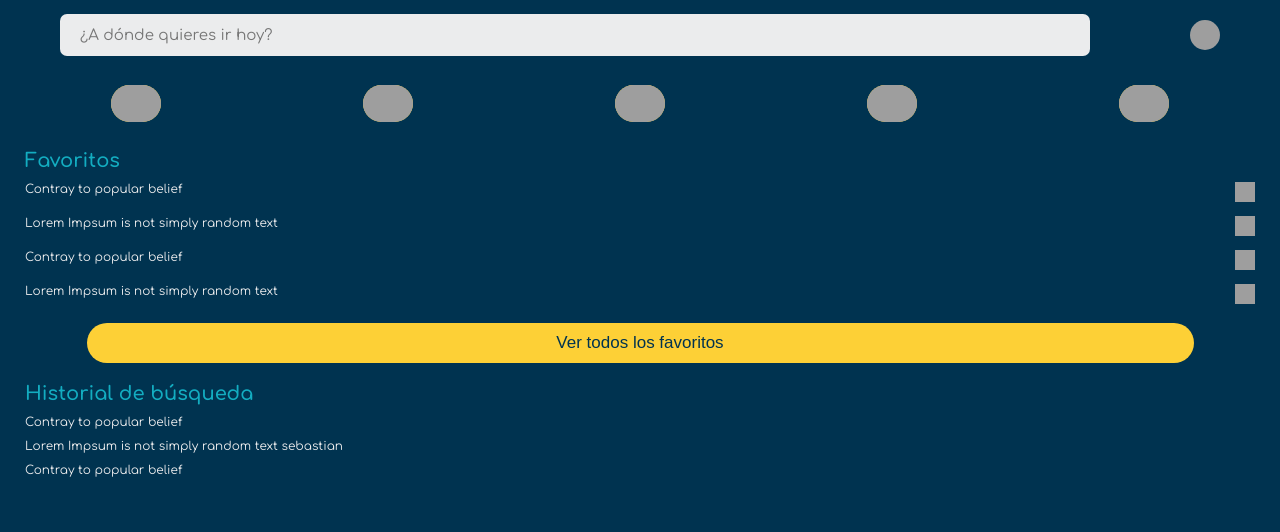
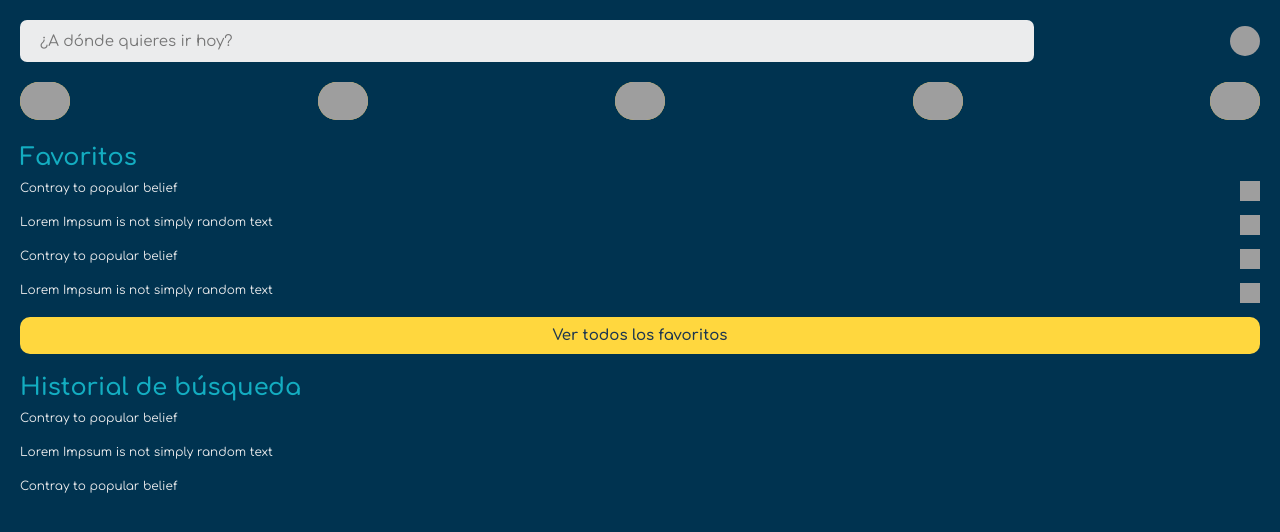
Before and after one commit to helbertoro/findmap, a React app: page /search in a window 1280 px wide. Built offline with nearby package versions, Linux system fonts and the light colour scheme; grey boxes are pictures that could not be loaded.

Commit message:
Fixed styles

```diff
--- a/src/assets/styles/App.sass
+++ b/src/assets/styles/App.sass
@@ -1,2 +1,21 @@
+@import './Vars.sass'
+
+body
+    position: fixed
+    width: 100%
+    height: 100vh
+    margin: 0px
+    padding: 20px 10px 30px 10px
+    box-sizing: border-box
+    font-family: $font
+    background-color: $dark_strong
+
+#app
+    position: relative
+    width: 100%
+    height: 100%
+    padding: 0 10px
+    box-sizing: border-box
+
 .ml-2
     margin-left: 2%
--- a/src/assets/styles/Home.sass
+++ b/src/assets/styles/Home.sass
@@ -1,29 +1,27 @@
 @import './Vars.sass'
 
+.container__home
+    width: 100%
+    height: 100%
+    position: relative
 
-body
-    padding: 20px 10px 30px 10px
-    margin: 0px
-    font-family: $font
-    background-color: $dark_strong
+    &--header
+        width: 100%
+        position: absolute
+        top: 0
+        z-index: 100
+        display: flex
+        align-items: center
+        justify-content: space-between
 
-.container__home
-    height: 530px
-    display: flex
-    flex-direction: column
-    justify-content: space-between
+    &--footer
+        width: 100%
+        position: absolute
+        bottom: 0
+        z-index: 100
+        display: flex
+        align-items: flex-end
+        justify-content: space-between
 
-
-
-.header
-    display: flex
-    align-items: center
-    justify-content: space-around
-
-.footer
-    display: flex
-    justify-content: space-between
-    align-items: flex-end
-
-    & img
-        width: 50px
+//     & img
+//         width: 50px
--- a/src/assets/styles/Search.sass
+++ b/src/assets/styles/Search.sass
@@ -1,34 +1,31 @@
 @import './Vars.sass'
 
-body
-    padding: 20px 10px 30px 10px
-    margin: 0px
-    font-family: $font
-    background-color: $dark_strong
+.container-search
+    width: 100%
+    height: 100%
+    position: relative
 
+    &__header
+        width: 100%
+        display: flex
+        align-items: center
+        justify-content: space-between
 
-.header
-    height: 30px
-    display: flex
-    justify-content: space-around
-    align-items: center
+    &__banner
+        margin-top: 20px
+        display: flex
+        justify-content: space-between
+        align-items: center
 
-.banner
-    margin-top: 20px
-    height: 70px
-    display: flex
-    justify-content: space-around
-    align-items: center
+    &__favorites
+        margin-top: 20px
 
-.favorites
-    margin: 10px 15px 20px 15px
+        &--favorite
+            margin-bottom: 10px
+            display: flex
+            justify-content: space-between
 
-.favorites__container
-    margin-bottom: 10px
-    display: flex
-    justify-content: space-between
-
-.favorits__button
-    margin-top: 15px
-    display: flex
-    justify-content: center
+        // &--button
+        //     margin-top: 15px
+        //     display: flex
+        //     justify-content: center
--- a/src/assets/styles/UserForm.sass
+++ b/src/assets/styles/UserForm.sass
@@ -1,20 +1,12 @@
 @import "./Vars.sass"
 
-body
-    margin: 0
-    padding: 0
-    background-color: #1C3650
-    color: #FFF
-    font-family: $font
-    font-size: 13px
-
 h2
-    margin: 20% 0
+    margin: 0 0 20% 0
     font-size: 25px
     color: #0095A8
 
 .container
-    width: 100vw
+    width: 100%
     height: 100vh
     display: flex
     justify-content: center
@@ -22,6 +14,7 @@ h2
 
     &__auth
         max-width: 350px
+        width: 100%
 
         &--link
             color: #FFF
--- a/src/assets/styles/components/BigButton.sass
+++ b/src/assets/styles/components/BigButton.sass
@@ -1,11 +1,17 @@
 @import '../Vars.sass'
 
 .buttonBig
-    font-size: 17px
-    background-color: $yellow
-    color: $dark_strong
+    background-color: #FFD73E
     border: none
-    outline: none
-    height: 40px
-    width: 90%
-    border-radius: 20px
+    width: 100%
+    border-radius: 10px
+    padding: 10px 15px
+    font-family: $font
+    font-size: 15px
+    font-weight: bold
+    color: #1C3650
+    cursor: pointer
+
+    &:hover
+        background-color: #13ADC1
+        color: #FFF
--- a/src/containers/Home.jsx
+++ b/src/containers/Home.jsx
@@ -1,5 +1,4 @@
 import React from 'react';
-import Route from 'react-router-dom';
 
 import '../assets/styles/Home.sass';
 import SeekerInput from '../components/SeekerInput';
@@ -15,24 +14,22 @@ class Home extends React.Component {
 
   handleFocus() {
     this.props.history.push('/search');
-
   }
 
   render() {
     return (
       <div className='container__home'>
-        <div className='header'>
+        <div className='container__home--header'>
           <SeekerInput focus={this.autoFocus} direction={this.handleFocus} type='text' placeholder='¿A dónde quieres ir hoy?' />
           <UserIcon href='#' background='https://img.icons8.com/doodle/48/000000/user-female--v4.png' />
         </div>
-        <div className='footer'>
+        <div className='container__home--footer'>
           <img src='https://img.icons8.com/pastel-glyph/64/000000/worldwide-location--v2.png' alt='logo' />
           <DirectionButton href='#' background='https://img.icons8.com/ios/50/000000/add.png' />
         </div>
       </div>
     );
   }
-
 }
 
 export default Home;
--- a/src/containers/Search.jsx
+++ b/src/containers/Search.jsx
@@ -25,50 +25,55 @@ class Search extends React.Component {
 
   render() {
     return(
-      <>
-        <div className='header'>
+      <div className='container-search'>
+        <div className='container-search__header'>
           <SeekerInput refName={this.elementRef} placeholder='¿A dónde quieres ir hoy?' type='text' />
           <SmallButtonDirection href={this.handleDirection}  />
         </div>
-        <section className='banner'>
+        <section className='container-search__banner'>
           <DirectionButton href='#' background='https://img.icons8.com/color/48/000000/money-heist-dali.png' />
           <DirectionButton href='#' background='https://img.icons8.com/color/48/000000/walter-white.png' />
           <DirectionButton href='#' background='https://img.icons8.com/color/48/000000/iron-man.png' />
           <DirectionButton href='#' background='https://img.icons8.com/color/48/000000/money-heist-dali.png' />
           <DirectionButton href='#' background='https://img.icons8.com/color/48/000000/walter-white.png' />
         </section>
-        <section className='favorites'>
+        <section className='container-search__favorites'>
           <TitleSearch text='Favoritos' />
-          <div className='favorites__container'>
+          <div className='container-search__favorites--favorite'>
             <TextSearch href='#' text='Contray to popular belief' />
             <DeleteButtonMin background='https://img.icons8.com/color/48/000000/minus.png' />
           </div>
-          <div className='favorites__container'>
+          <div className='container-search__favorites--favorite'>
             <TextSearch href='#' text='Lorem Impsum is not simply random text' />
             <DeleteButtonMin background='https://img.icons8.com/color/48/000000/minus.png' />
           </div>
-          <div className='favorites__container'>
+          <div className='container-search__favorites--favorite'>
             <TextSearch href='#' text='Contray to popular belief' />
             <DeleteButtonMin background='https://img.icons8.com/color/48/000000/minus.png' />
           </div>
-          <div className='favorites__container'>
+          <div className='container-search__favorites--favorite'>
             <TextSearch href='#' text='Lorem Impsum is not simply random text' />
             <DeleteButtonMin background='https://img.icons8.com/color/48/000000/minus.png' />
           </div>
-          <div className='favorits__button'>
+          <div className='container-search__favorites--button'>
             <BigButton text='Ver todos los favoritos' />
           </div>
         </section>
-        <section className='favorites'>
+        <section className='container-search__favorites'>
           <TitleSearch text='Historial de búsqueda' />
-          <TextSearch href='#' text='Contray to popular belief' />
-          <TextSearch href='#' text='Lorem Impsum is not simply random text sebastian' />
-          <TextSearch href='#' text='Contray to popular belief' />
+          <div className='container-search__favorites--favorite'>
+            <TextSearch href='#' text='Contray to popular belief' />
+          </div>
+          <div className='container-search__favorites--favorite'>
+            <TextSearch href='#' text='Lorem Impsum is not simply random text' />
+          </div>
+          <div className='container-search__favorites--favorite'>
+            <TextSearch href='#' text='Contray to popular belief' />
+          </div>
         </section>
-      </>
+      </div>
     );
   }
 
-
 }
 export default Search;
--- a/src/routes/App.js
+++ b/src/routes/App.js
@@ -5,6 +5,7 @@ import Login from '../containers/Login';
 import RememberPassword from '../containers/RememberPassword';
 import Home from '../containers/Home';
 import Search from '../containers/Search';
+import '../assets/styles/App.sass';
 
 const App = () => (
   <BrowserRouter>
```
